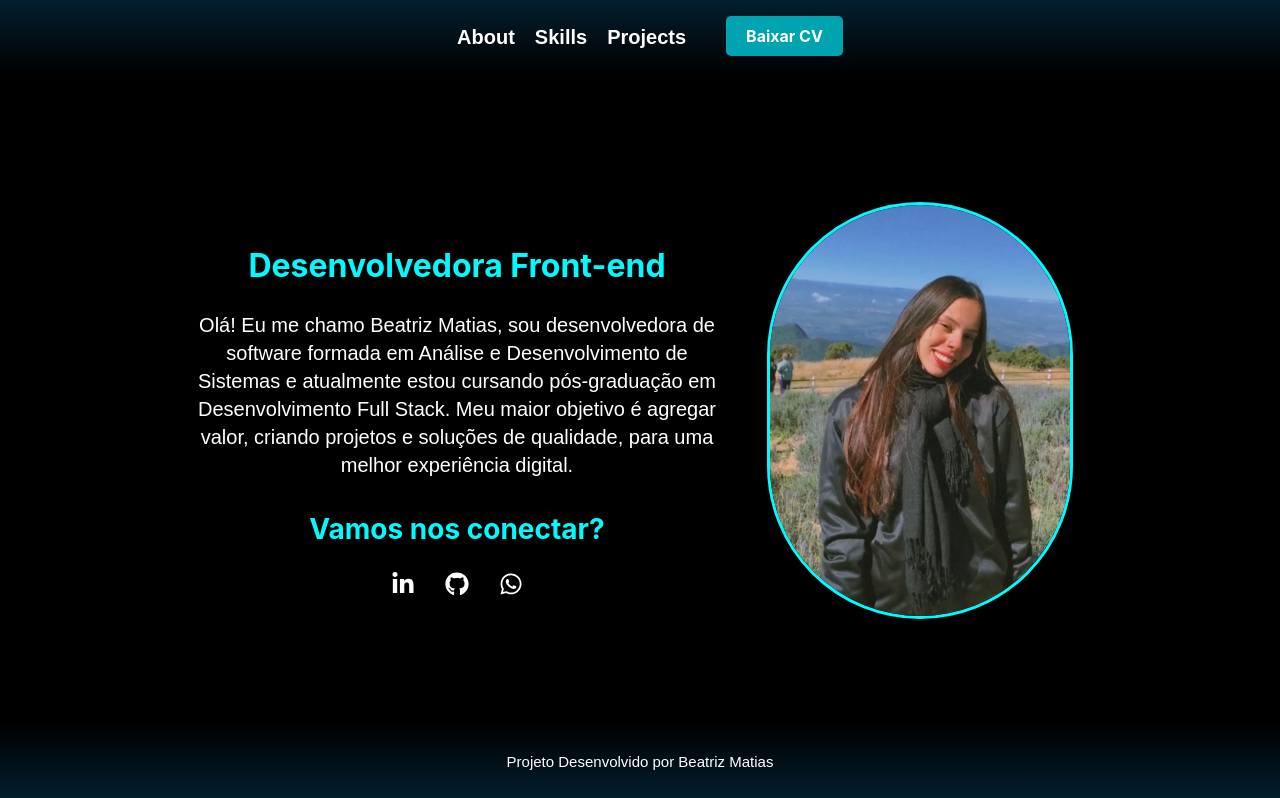
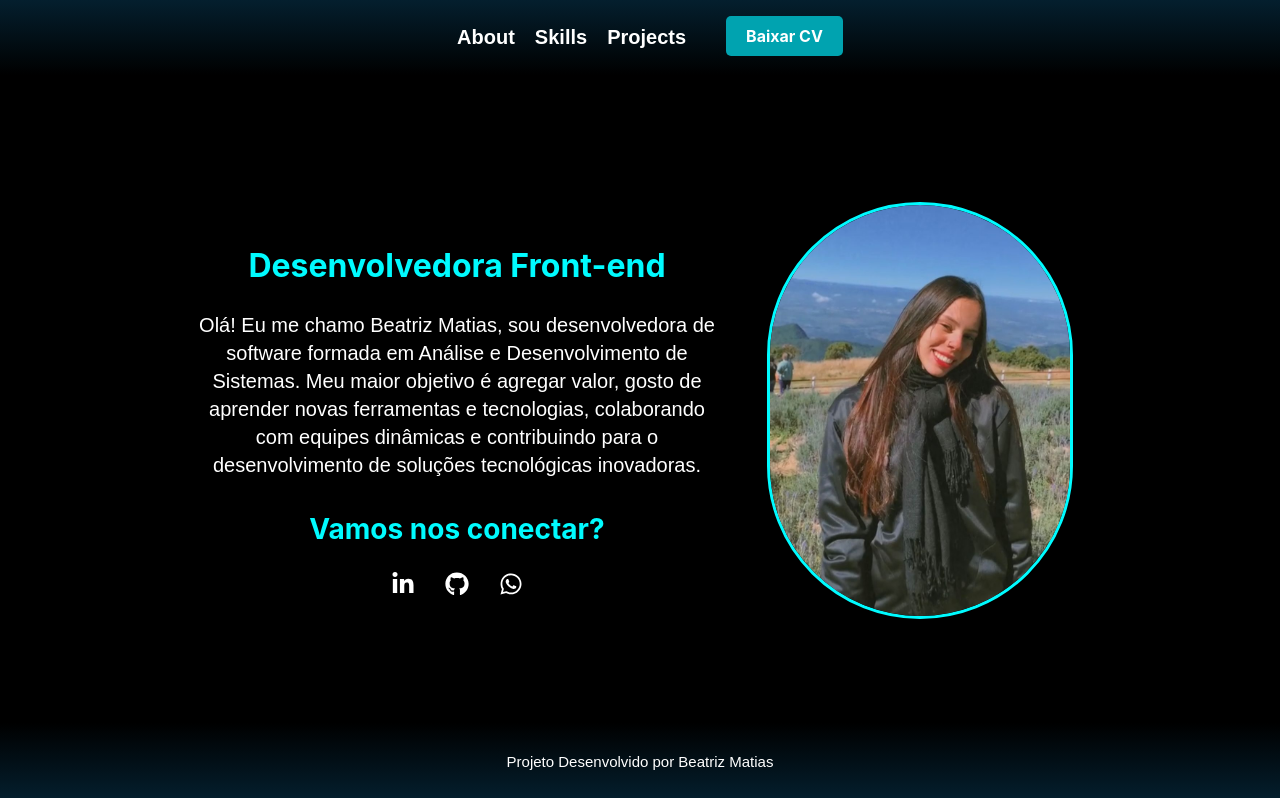
Before and after one commit to beamatias/Portfolio-Beatriz, a React (Create React App) app: page / in a window 1280 px wide. Shown: the top 798 px of the page. Built offline with nearby package versions, Linux system fonts and the light colour scheme.

Commit message:
updated resume button and about us description

```diff
--- a/src/components/About.js
+++ b/src/components/About.js
@@ -113,10 +113,10 @@ const About = () => {
         <MainHeading>Desenvolvedora Front-end</MainHeading>
         <TextContent>
           Olá! Eu me chamo Beatriz Matias, sou desenvolvedora de software
-          formada em Análise e Desenvolvimento de Sistemas e atualmente estou
-          cursando pós-graduação em Desenvolvimento Full Stack. Meu maior
-          objetivo é agregar valor, criando projetos e soluções de qualidade,
-          para uma melhor experiência digital.
+          formada em Análise e Desenvolvimento de Sistemas. Meu maior objetivo é
+          agregar valor, gosto de aprender novas ferramentas e tecnologias,
+          colaborando com equipes dinâmicas e contribuindo para o
+          desenvolvimento de soluções tecnológicas inovadoras.
         </TextContent>
         <Heading>Vamos nos conectar?</Heading>
         <SocialIcons>
--- a/src/components/NavBar.js
+++ b/src/components/NavBar.js
@@ -2,7 +2,7 @@ import React from "react";
 import { Link } from "react-router-dom";
 import styled from "styled-components";
 
-import CvBeatriz from "../assets/pdf/CV-BeatrizMatias-2025.pdf";
+import CvBeatriz from "../assets/pdf/Cv-BeatrizMatias2025.pdf";
 
 const StyledHeader = styled.header`
   background: linear-gradient(to bottom, rgb(4, 31, 46), #000);
```
Also changed, not shown: 2 other files (tests, documents, lock files or other folders).
